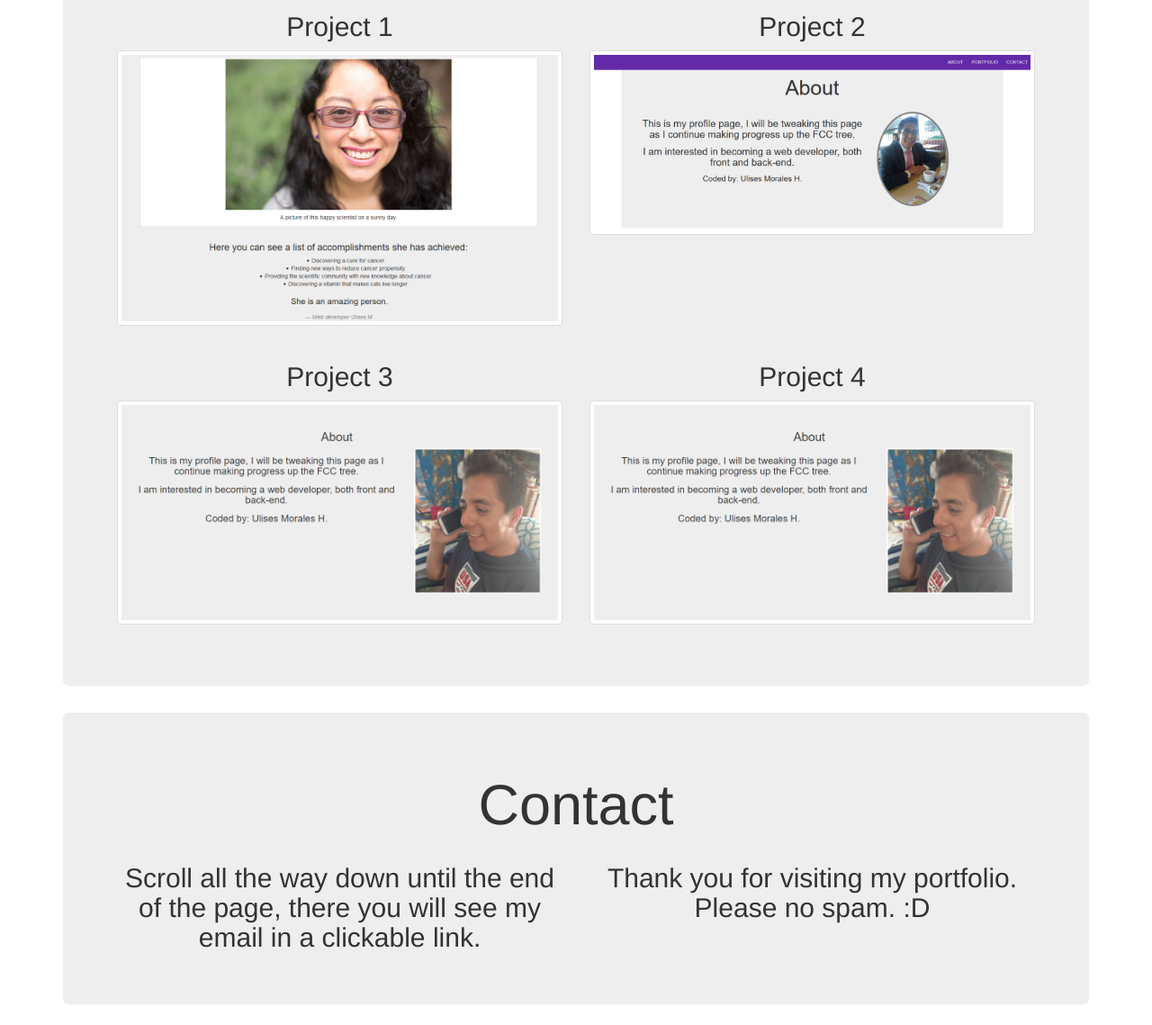
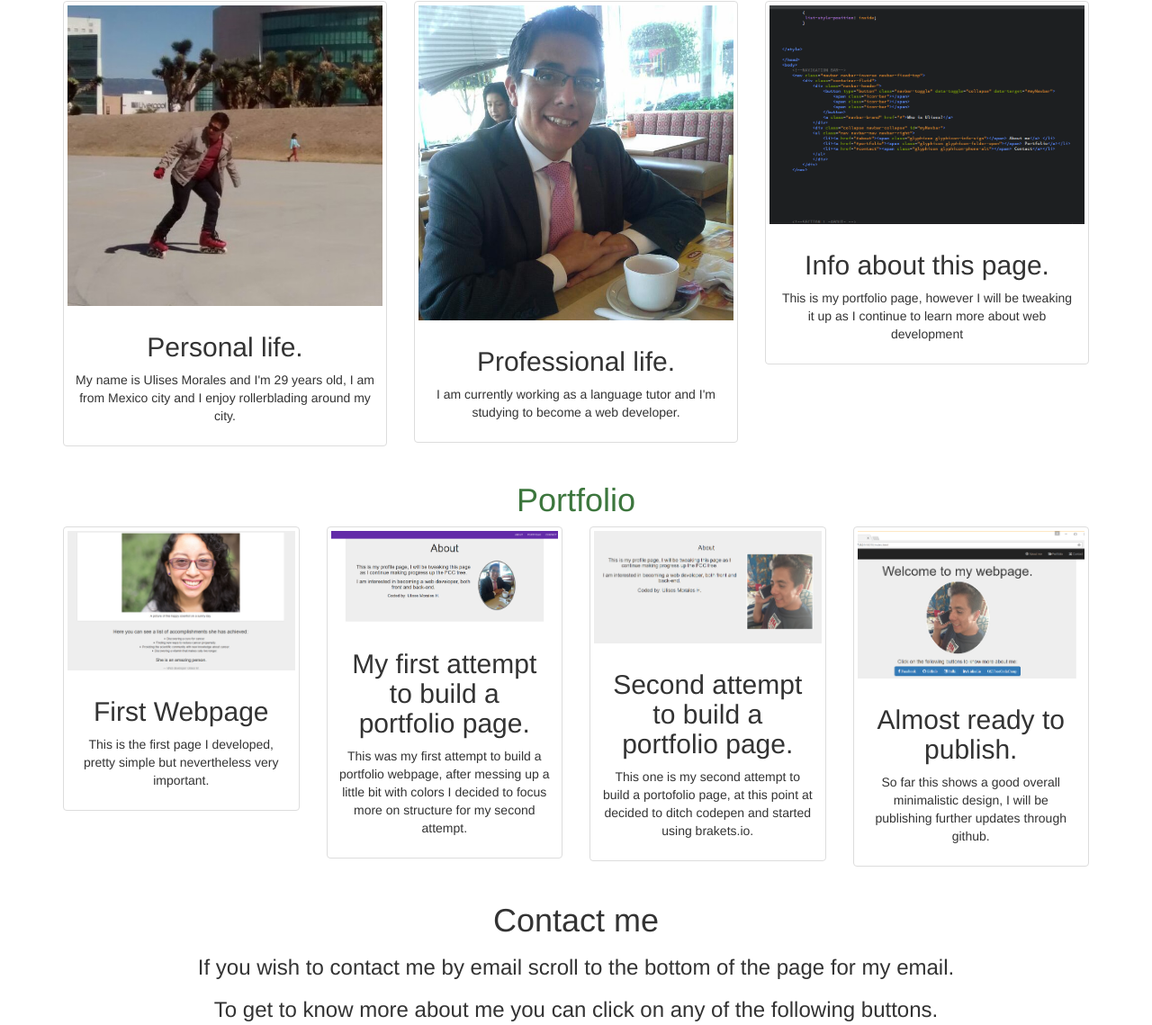
Before and after one commit to ulisesindigo/ulisesindigo.github.io, a plain HTML site: page index.html in a window 1280 px wide. Shown: the part 725-1864 px from the top of the page at 90% size. Drawn offline with nearby package versions, Linux system fonts and the light colour scheme.

Commit message:
2nd commit

```diff
--- a/index.html
+++ b/index.html
@@ -12,115 +12,66 @@
         <link rel="stylesheet" href="https://maxcdn.bootstrapcdn.com/bootstrap/3.3.7/css/bootstrap.min.css">
         <script src="https://ajax.googleapis.com/ajax/libs/jquery/3.1.1/jquery.min.js"></script>
         <script src="https://maxcdn.bootstrapcdn.com/bootstrap/3.3.7/js/bootstrap.min.js"></script>
+        <script src="https://use.fontawesome.com/1866595c1f.js"></script>
         <style>
 
-    /*
 
-            .aboutC {
-   background-color: #1E88E5;
+            body
+            {
+                padding-top: 50px;
+
+            }
+           /*#about
+            {
+
+                background-color: gray;
+
+            }
+            #portfolio
+            {
+             background-color: lightgray;
+            }
+            #contact
+            {
+             background-color: rosybrown;
+            } */
+
+            /* Remove the jumbotron's default bottom margin */
+     .jumbotron {
+         margin-bottom: 0;}
+
+            ul
+            {
+             list-style-position: inside;
             }
 
-            .portfolioC {
-   background-color: #673ab7;
-}
 
-            .contactC {
-   background-color: #ff9800;
-}
-            */
+
 
     </style>
 
     </head>
     <body>
-
+        <!--NAVIGATION BAR-->
         <nav class="navbar navbar-inverse navbar-fixed-top">
             <div class="container-fluid">
                 <div class="navbar-header">
-            <a class="navbar-brand" href="#">MyPortfolio</a>
+                    <button type="button" class="navbar-toggle" data-toggle="collapse" data-target="#myNavbar">
+                        <span class="icon-bar"></span>
+                        <span class="icon-bar"></span>
+                        <span class="icon-bar"></span>
+                    </button>
+                    <a class="navbar-brand" href="#">Who is Ulises?</a>
                 </div>
+                <div class="collapse navbar-collapse" id="myNavbar">
                 <ul class="nav navbar-nav navbar-right">
-                <li><a href="#about"><span class="glyphicon glyphicon-info-sign"></span> About</a> </li>
+                    <li><a href="#about"><span class="glyphicon glyphicon-info-sign"></span> About me</a> </li>
                     <li><a href="#portfolio"><span class="glyphicon glyphicon-folder-open"></span> Portfolio</a></li>
                     <li><a href="#contact"><span class="glyphicon glyphicon-phone-alt"></span> Contact</a></li>
-
-
                 </ul>
                 </div>
+            </div>
         </nav>
-
- <div class="container" id="about">
-     <div class="jumbotron aboutC">
-
-
-
-            <h1 class="text-center">About</h1>
-            <div class="row">
-            <div class="col-lg-8 col-md-8 col-sm-8 col-xs-12 text-center">
-                <h3>This is my profile page, I will be tweaking this page as I continue making progress up the FCC tree.</h3>
-                <h3>I am interested in becoming a web developer, both front and back-end.</h3>
-                    <h3>Coded by: Ulises Morales H.</h3>
-                </div>
-            <div class="col-lg-4 col-md-4 col-sm-4 col-xs-12">
-                <img class="img-responsive img-rounded" src="pictures/programmer.jpg">
-                </div>
-            </div>
-        </div>
-       </div>
-
-        <div class="container" id="portfolio">
-         <div class="jumbotron portfolioC">
-
-            <h1 class="text-center">Portfolio</h1>
-            <div class="row">
-            <div class="col-lg-6 col-md-6 col-sm-6 col-xs-12">
-                <h2 class="text-center">Project 1</h2>
-            <img class="img-responsive img-rounded thumbnail" src="pictures/project1.png">
-            </div>
-            <div class="col-lg-6 col-md-6 col-sm-6 col-xs-12">
-                <h2 class="text-center">Project 2</h2>
-            <img class="img-responsive img-rounded thumbnail" src="pictures/project2.png">
-            </div>
-
-                <div class="clearfix"></div>
-
-            <div class="col-lg-6 col-md-6 col-sm-6 col-xs-12">
-                <h2 class="text-center">Project 3</h2>
-            <img class="img-responsive img-rounded thumbnail" src="pictures/project3.png">
-            </div>
-            <div class="col-lg-6 col-md-6 col-sm-6 col-xs-12">
-                <h2 class="text-center">Project 4</h2>
-            <img class="img-responsive img-rounded thumbnail" src="pictures/project3.png">
-            </div>
-                </div>
-
-
-           </div>
-        </div>
-
-        <div class="container" id="contact">
-      <div class="jumbotron contactC">
-            <h1 class="text-center">Contact</h1>
-            <div class="row text-center">
-            <div class="col-lg-6 col-md-6 col-sm-6 col-xs-12">
-                <h2>Scroll all the way down until the end of the page, there you will see my email in a clickable link.</h2>
-                </div>
-            <div class="col-lg-6 col-md-6 col-sm-6 col-xs-12">
-                <h2>Thank you for visiting my portfolio. Please no spam. :D</h2>
-                </div>
-
-            </div>
-
-           </div>
-        </div>
-
-    <div class="text-center bottom_bar">
-   <footer>
-  <p>Coded by: Ulises M.</p>
-  <p>Contact information: <a href="mailto:ulises225@yahoo.com.mx">
-  ulises225@yahoo.com.mx</a>.</p>
-</footer>
-    </div>
 
 
 
@@ -130,5 +81,181 @@
 
 
 
+        <!--SECTION 1 -ABOUT- -->
+        <div class="container">
+       <div class="jumbotron text-center">
+           <h1>Welcome to my webpage.</h1>
+          <!-- <div class="row">
+               <div class="col-lg-4 col-md-4 col-sm-4 col-xs-12">
+                   <ul><h2>Professional life.</h2>
+                   <li>Spanish teacher.</li>
+                            <li>English teacher.</li>
+                            <li>English-Spanish interpreter.</li>
+                            <li>Web developer.</li>
+
+
+                   </ul>
+
+
+               </div>
+
+               <div class="col-lg-4 col-md-4 col-sm-4 col-xs-12">
+
+                        <ul><h2>Personal life.</h2>
+                   <li>Rollerblader.</li>
+                            <li>World traveler.</li>
+                            <li>Avid reader.</li>
+                            <li>Computer technology enthusiast.</li>
+
+
+                   </ul>
+                </div>
+
+-->
+
+
+                        <img class="img-responsive img-circle img-thumbnail center-block" src="pictures/programmer.jpg">
+
+
+
+
+
+
+           <h3>Scroll down to discover a little bit more about me.</h3>
+        </div>
+            </div>
+
+
+
+
+
+
+       <div class="container" id="about">
+
+            <div class=" text-info text-center">
+                <h1>About me</h1>
+
+                <div class="row">
+                    <div class="col-sm-4 col-xs-12">
+                        <div class="thumbnail">
+                        <img src="pictures/professional.jpg">
+                        <div class="caption">
+
+                        <h2>Personal life.</h2>
+                        <p>My name is Ulises Morales and I'm 29 years old, I am from Mexico city and I enjoy rollerblading around my city.</p>
+
+                        </div>
+                        </div>
+                    </div>
+
+                    <div class="col-sm-4 col-xs-12">
+                        <div class="thumbnail">
+                            <img src="pictures/personal.jpg">
+                            <div class="caption">
+                        <h2>Professional life.</h2>
+                        <p>I am currently working as a language tutor and I'm studying to become a web developer.</p>
+                                </div>
+                        </div>
+                    </div>
+
+                    <div class="col-sm-4 col-xs-12">
+                        <div class="thumbnail">
+                        <img src="pictures/coding.png">
+                            <div class="caption">
+                        <h2>Info about this page.</h2>
+                        <p> This is my portfolio page, however I will be tweaking it up as I continue to learn more about web development</p>
+                    </div>
+                </div>
+                    </div>
+                </div>
+
+
+
+
+            </div>
+        </div>
+
+
+
+      <!--SECTION 2 -PORTFOLIO- -->
+
+
+         <div class="container" id="portfolio">
+             <div class="text-success text-center">
+                <h1 class="text-center">Portfolio</h1>
+                   <div class="row">
+                    <div class="col-sm-3 col-xs-12">
+                        <div class="thumbnail">
+                        <img src="pictures/project1.png">
+                        <div class="caption">
+
+                        <h2>First Webpage</h2>
+                        <p>This is the first page I developed, pretty simple but nevertheless very important.</p>
+
+                        </div>
+                        </div>
+                    </div>
+
+                    <div class="col-sm-3 col-xs-12">
+                        <div class="thumbnail">
+                            <img src="pictures/project2.png">
+                            <div class="caption">
+                        <h2>My first attempt to build a portfolio page.</h2>
+                        <p>This was my first attempt to build a portfolio webpage, after messing up a little bit with colors I decided to focus more on structure for my second attempt.</p>
+                                </div>
+                        </div>
+                    </div>
+
+
+
+                    <div class="col-sm-3 col-xs-12">
+                        <div class="thumbnail">
+                        <img src="pictures/project3.png">
+                            <div class="caption">
+                        <h2>Second attempt to build a portfolio page.</h2>
+                        <p> This one is my second attempt to build a portofolio page, at this point at decided to ditch codepen and started using brakets.io.</p>
+                    </div>
+                </div>
+                    </div>
+
+                       <div class="col-sm-3 col-xs-12">
+                        <div class="thumbnail">
+                        <img src="pictures/project4.png">
+                            <div class="caption">
+                        <h2>Almost ready to publish.</h2>
+                        <p>So far this shows a good overall minimalistic design, I will be publishing further updates through github.</p>
+                    </div>
+                </div>
+                    </div>
+                </div>
+            </div>
+        </div>
+
+        <!--SECTION 3 -CONTACT- -->
+      <div class="container text-center" id="contact">
+                <h1 class="text-center">Contact me</h1>
+          <h3>If you wish to contact me by email scroll to the bottom of the page for my email.</h3>
+          <h3>To get to know more about me you can click on any of the following buttons.</h3>
+
+          <div class="btn-group btn-group-lg" role="group">
+               <a type="button" href="#" class="btn btn-primary"><i class="fa fa-facebook"> Facebook</i> </a>
+               <a type="button" href="https://github.com/megosh225" class="btn btn-primary"><i class="fa fa-github"> Github</i> </a>
+               <a type="button" href="https://www.italki.com/teacher/1544372" class="btn btn-primary"><i class="fa fa-language"> Italki</i> </a>
+               <a type="button" href="https://www.linkedin.com/in/ulises-morales-468156135/" class="btn btn-primary"><i class="fa fa-linkedin"> Linkedin</i> </a>
+               <a type="button" href="https://www.freecodecamp.com/megosh225" class="btn btn-primary"><i class="fa fa-free-code-camp"> FreeCodeCamp</i> </a>
+
+               </div>
+
+        </div>
+
+      <!--SECTION 4 -FOOTER- -->
+        <div class="text-center bottom_bar">
+            <footer>
+                <p>Coded by: Ulises M.</p>
+                    <p>Contact information: <a href="mailto:ulises225@yahoo.com.mx">ulises225@yahoo.com.mx</a>.</p>
+            </footer>
+        </div>
+
+
     </body>
 </html>
```
Also changed, not shown: pictures/background.jpg (added), pictures/coding.png (added), pictures/personal.jpg (added), pictures/professional.jpg (added), pictures/project4.png (added). Lines whose indentation alone changed are shown as unchanged.
